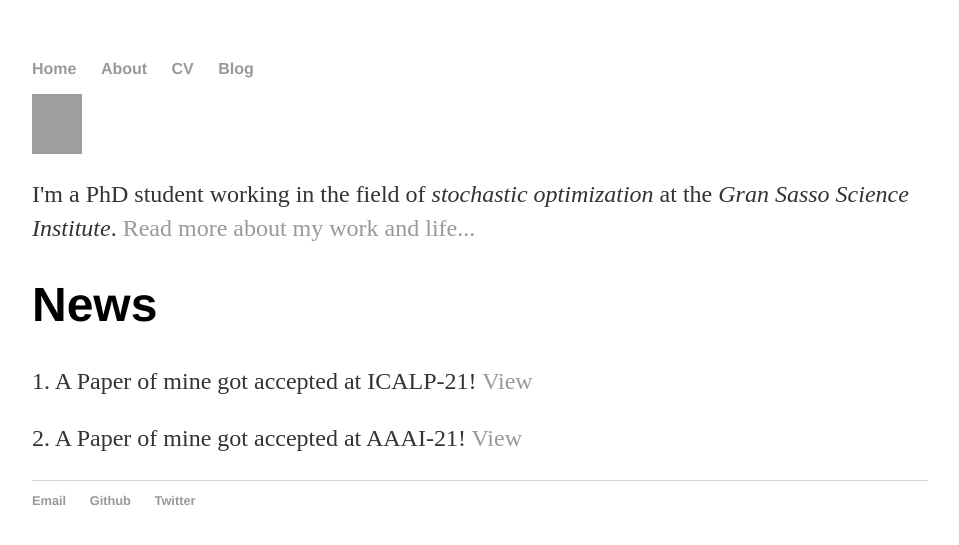
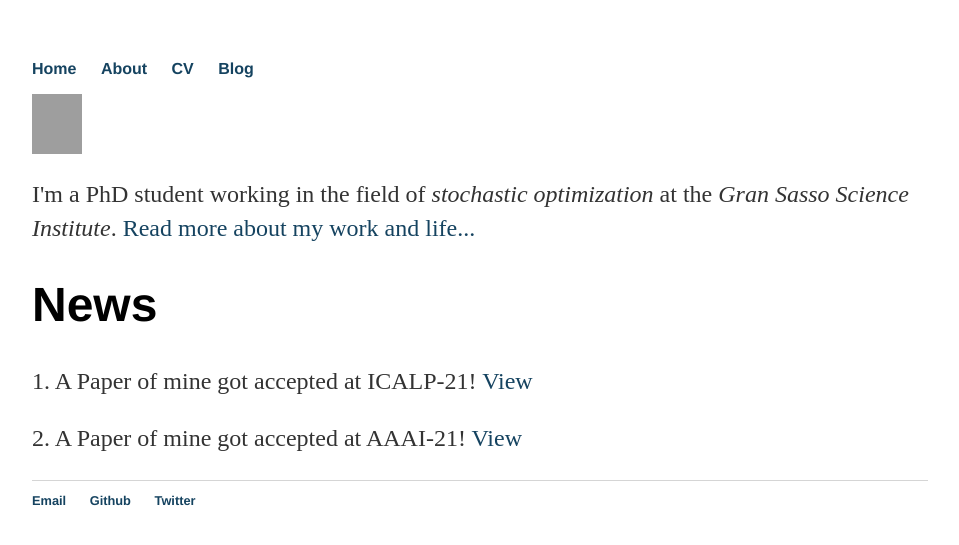
Before and after one commit to debashmitap/debashmitap.github.io, a Jekyll site: the page built from index.html, in a window 1280 px wide. Shown: the top 545 px of the page, without its empty margins (160-1119 px from the left). Built offline with Jekyll 4.4.1, drawn with Linux system fonts in a browser that asks for light colours; grey boxes are pictures that could not be loaded.

Commit message:
Update main.css

```diff
--- a/css/main.css
+++ b/css/main.css
@@ -14,7 +14,7 @@ nav ul li, footer ul li {
 }
 a {
     text-decoration: none;
-    color: #999;
+    color: #154360;
 }
 a:hover {
     text-decoration: underline;
```
